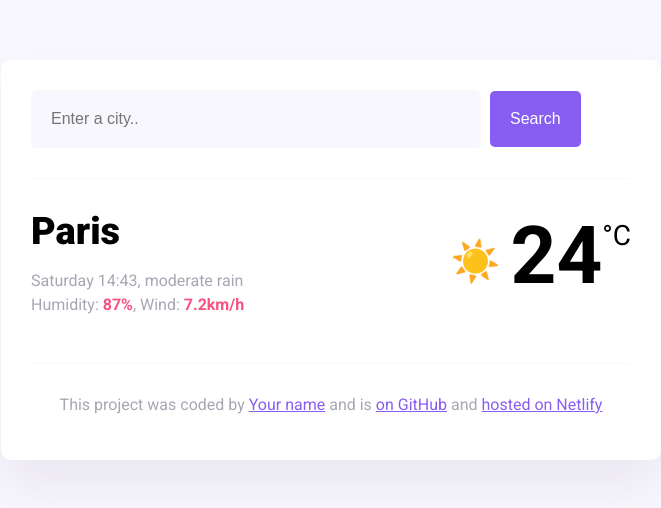
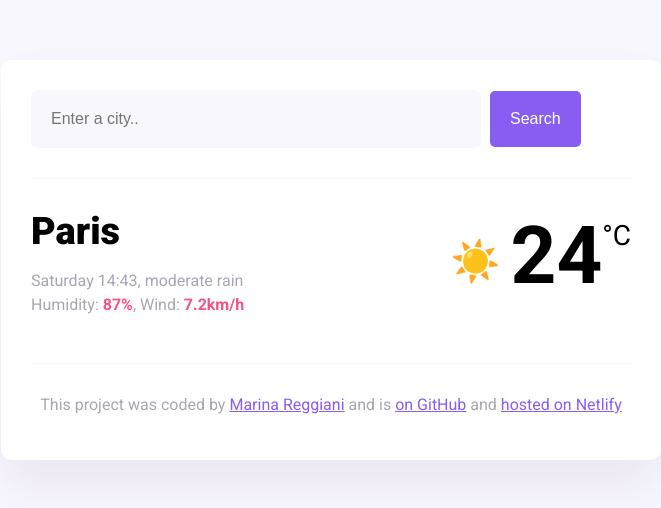
Before and after one commit to dalecatup/W6-Homework, a website built with Parcel: page index.html in a window 1280 px wide. Shown: the whole page, without its empty margins (309-970 px from the left). Built offline with nearby package versions, Linux system fonts and the light colour scheme.

Commit message:
Added my github profile link

```diff
--- a/index.html
+++ b/index.html
@@ -47,8 +47,10 @@
       <footer>
         <p>
           This project was coded by
-          <a href="#" target="_blank">Your name</a> and is
-          <a href="#" target="_blank"> on GitHub</a> and
+          <a href="https://github.com/dalecatup" target="_blank"
+            >Marina Reggiani</a
+          >
+          and is <a href="#" target="_blank"> on GitHub</a> and
           <a href="#" target="_blank">hosted on Netlify</a>
         </p>
       </footer>
```
